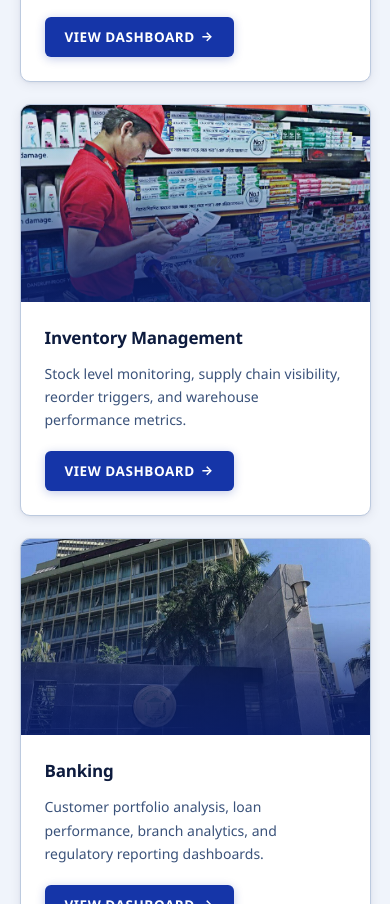
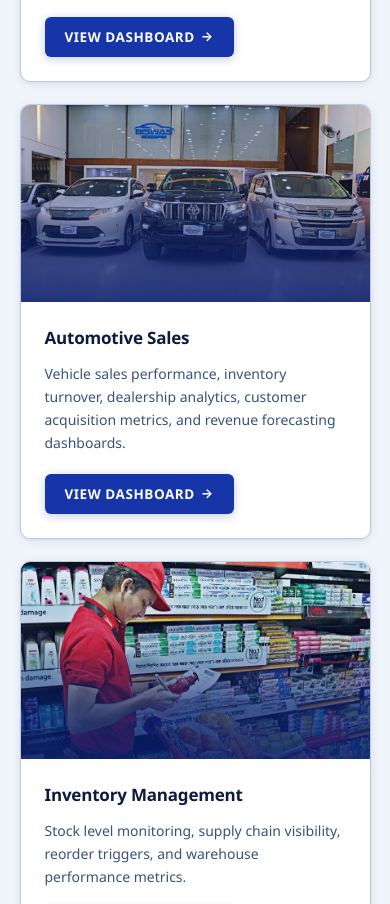
Before and after one commit to errortax/Power-Bi-Dashboard-Repo, a plain HTML site: page index.html in a window 390 px wide. Shown: the part 1333-2237 px from the top of the page. Drawn offline with Linux system fonts and the light colour scheme; a script that the page names is missing.

Commit message:
added automobile sales

```diff
--- a/index.html
+++ b/index.html
@@ -71,6 +71,8 @@
                     </div>
                 </article>
 
+
+
                 <!-- Financial Transactions — with image -->
                 <article class="dashboard-card">
                     <div class="card-image">
@@ -83,6 +85,23 @@
                             payment trends, and financial performance tracking.
                         </p>
                         <a href="https://app.fabric.microsoft.com/links/H2vtKdXftq?ctid=6ef33993-a22d-4072-84ca-afc10ca48665&pbi_source=linkShare&bookmarkGuid=b458e346-c198-40d3-af9b-3cd729213c61"
+                           class="dashboard-link"
+                           target="_blank"
+                           rel="noopener noreferrer">View Dashboard</a>
+                    </div>
+                </article>
+
+                  <!-- Automobile Transactions — with image -->
+                <article class="dashboard-card">
+                    <div class="card-image">
+                        <img src="images/car.jpg" alt="Automotive Sales Dashboard" />
+                    </div>
+                    <div class="card-content">
+                        <h4>Automotive Sales</h4>
+                        <p>
+                            Vehicle sales performance, inventory turnover, dealership analytics, customer acquisition metrics, and revenue forecasting dashboards.
+                        </p>
+                        <a href="https://app.fabric.microsoft.com/links/VBRrHM0Dsk?ctid=6ef33993-a22d-4072-84ca-afc10ca48665&pbi_source=linkShare"
                            class="dashboard-link"
                            target="_blank"
                            rel="noopener noreferrer">View Dashboard</a>
```
Also changed, not shown: images/car.jpg (added).
